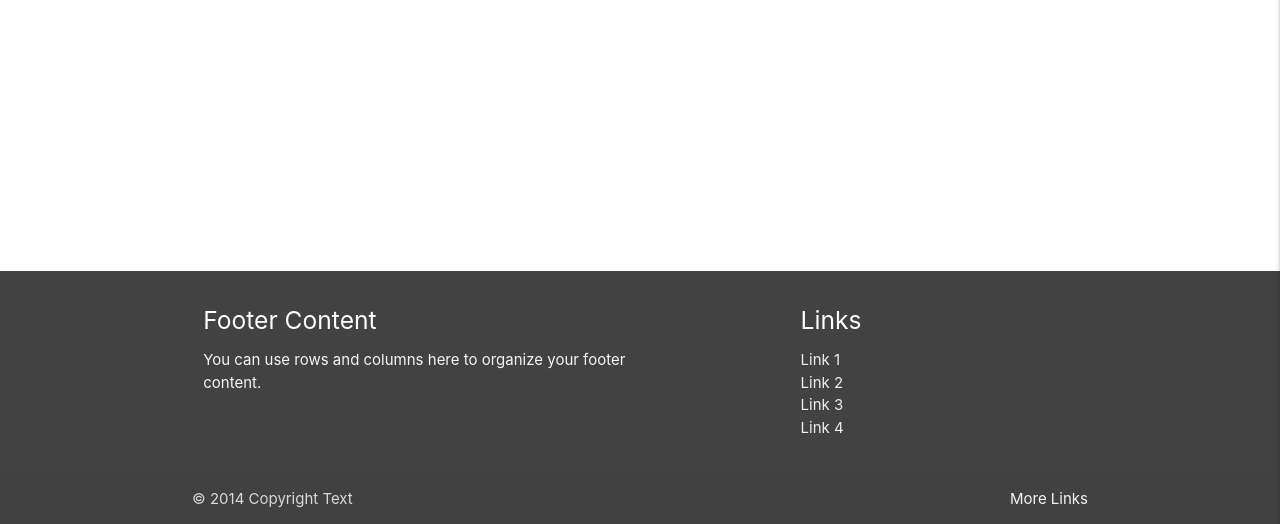
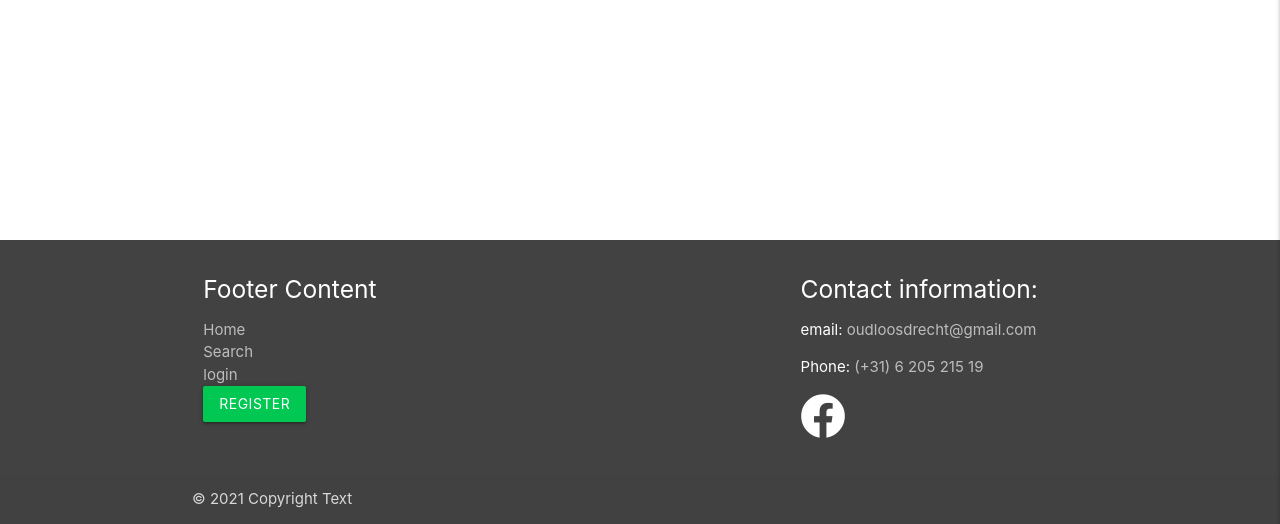
Before and after one commit to waterrot/responsible-investers, a Flask app: page / in a window 1280 px wide. Shown: the part 396-920 px from the top of the page. Run offline with Flask 2, Linux system fonts and the light colour scheme; data that the repository does not hold is empty; some libraries are stand-ins or nearby versions.

Commit message:
added content to the footer

```diff
--- a/static/css/style.css
+++ b/static/css/style.css
@@ -16,6 +16,10 @@ main {
 /* text styling */
 .text-shadow {
     text-shadow: 2px 2px 2px rgba(0 ,0 , 0, 0.5);
+}
+
+.text-green {
+    color: #00c853;
 }
 
 /* Button styling */
@@ -55,3 +59,22 @@ main {
     display: flex;
     align-items: center;
 }
+
+/* footer styling */
+footer a {
+    color: #bdbdbd;
+    transition: all 0.25s ease-in-out;
+}
+
+footer a:hover {
+    color: #757575;
+}
+
+footer a i {
+    color: #ffffff;
+    transition: all 0.25s ease-in-out;
+}
+
+footer a i:hover {
+    color: #9e9e9e;
+}
--- a/templates/base.html
+++ b/templates/base.html
@@ -79,23 +79,38 @@
             <div class="row">
                 <div class="col l6 s12">
                     <h5 class="white-text">Footer Content</h5>
-            <p class="grey-text text-lighten-4">You can use rows and columns here to organize your footer content.</p>
+                    <ul>
+                        <li><a href="{{ url_for('home') }}">Home</a></li>
+                        <li><a href="#">Search</a></li>
+                        {% if session.user %}
+                            <li><a href="{{ url_for('portfolio') }}">Portfolio</a></li>
+                        {% endif %}
+                        {% if session.user %}
+                            <li><a href="{{ url_for('logout') }}">logout</a></li>
+                        {% else %}
+                            <li><a href="{{ url_for('login') }}">login</a></li>
+                            <li><a class="btn btn-green" href="{{ url_for('register') }}">register</a></li>
+                        {% endif %}
+                    </ul>
                 </div>
                 <div class="col l4 offset-l2 s12">
-            <h5 class="white-text">Links</h5>
+                    <h5 class="white-text">Contact information:</h5>
+                    <p>email: <a href="mailto:oudloosdrecht@gmail.com?SUBJECT=Reaction">oudloosdrecht@gmail.com</a></p>
+                    <p>Phone: <a href="tel:0031620521519">(+31) 6 205 215 19</a></p>
                     <ul>
-                <li><a class="grey-text text-lighten-3" href="#!">Link 1</a></li>
-                <li><a class="grey-text text-lighten-3" href="#!">Link 2</a></li>
-                <li><a class="grey-text text-lighten-3" href="#!">Link 3</a></li>
-                <li><a class="grey-text text-lighten-3" href="#!">Link 4</a></li>
+                        <!--icon link to facebook page-->
+                        <li>
+                            <a target="_blank" href="https://www.facebook.com">
+                                <i class="fab fa-facebook fa-3x" aria-hidden="true"></i>
+                            </a>
+                        </li>
                     </ul>
                 </div>
             </div>
         </div>
         <div class="footer-copyright">
             <div class="container">
-        © 2014 Copyright Text
-        <a class="grey-text text-lighten-4 right" href="#!">More Links</a>
+                © 2021 Copyright Text
             </div>
         </div>
     </footer>
```
Lines whose indentation alone changed are shown as unchanged.
